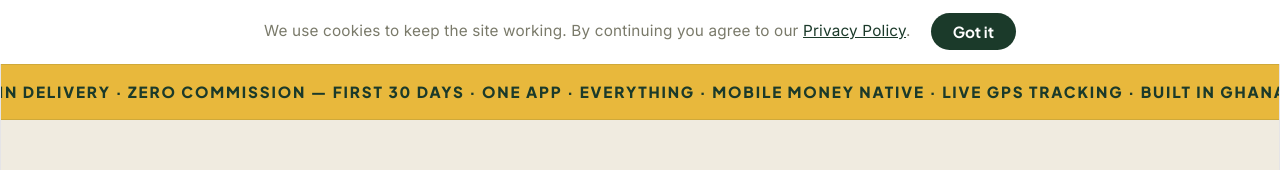
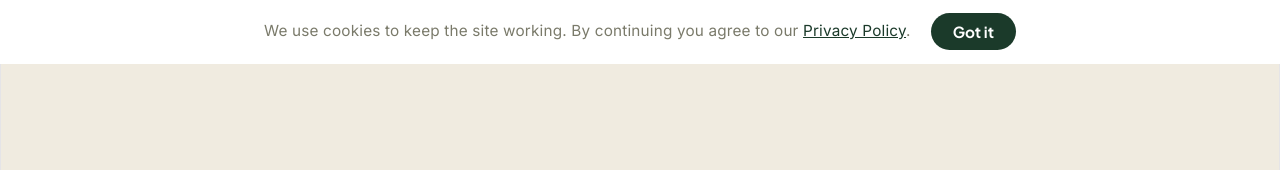
Before and after one commit to rsarpong627-a11y/KAYA, a React (Vite) app: page / in a window 1280 px wide. Shown: the part 736-906 px from the top of the page. Built offline with nearby package versions, Linux system fonts and the light colour scheme.

Commit message:
Remove ticker strip

```diff
--- a/src/App.jsx
+++ b/src/App.jsx
@@ -991,7 +991,7 @@ export default function App() {
       <style>{styles}</style>
       <Navbar onWaitlist={show} />
       <Hero onWaitlist={show} />
-      <Ticker />
+
       <Categories onWaitlist={show} />
       <HowItWorks />
       <WhyKaya />
```
